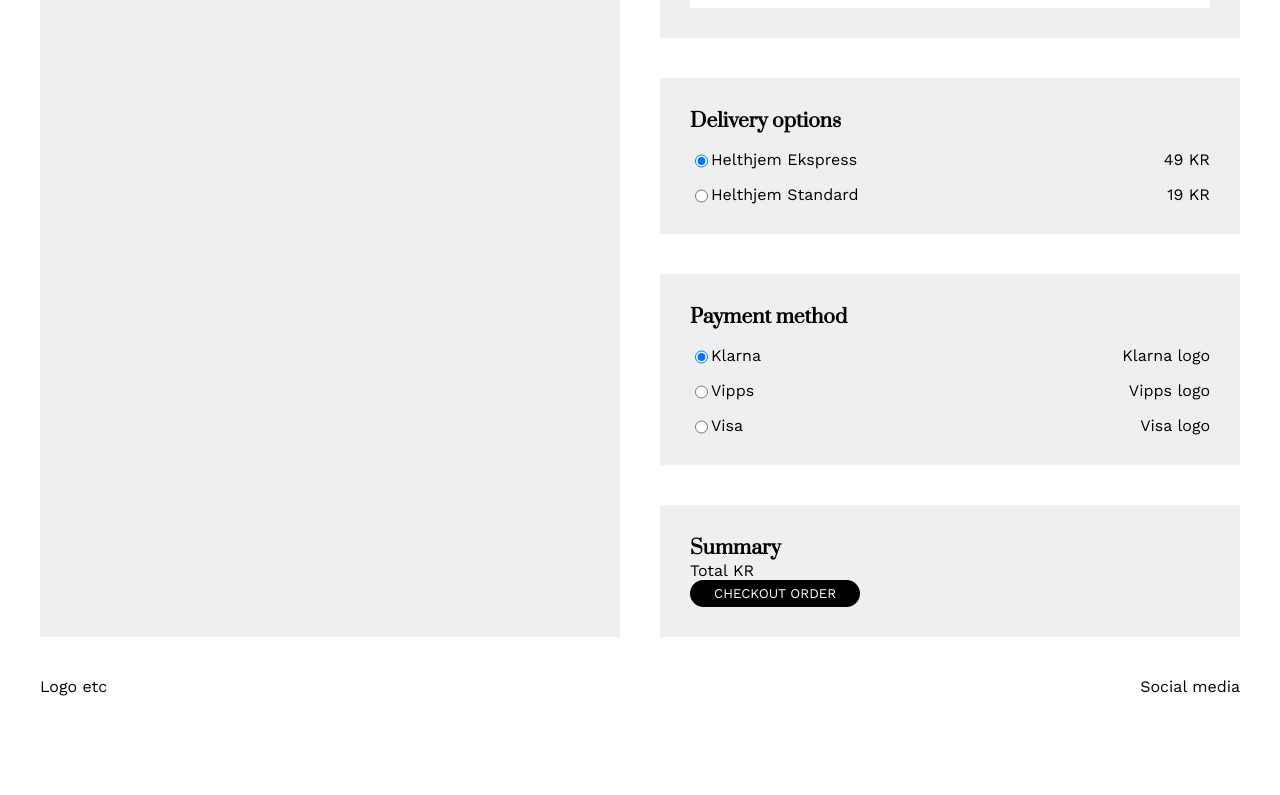
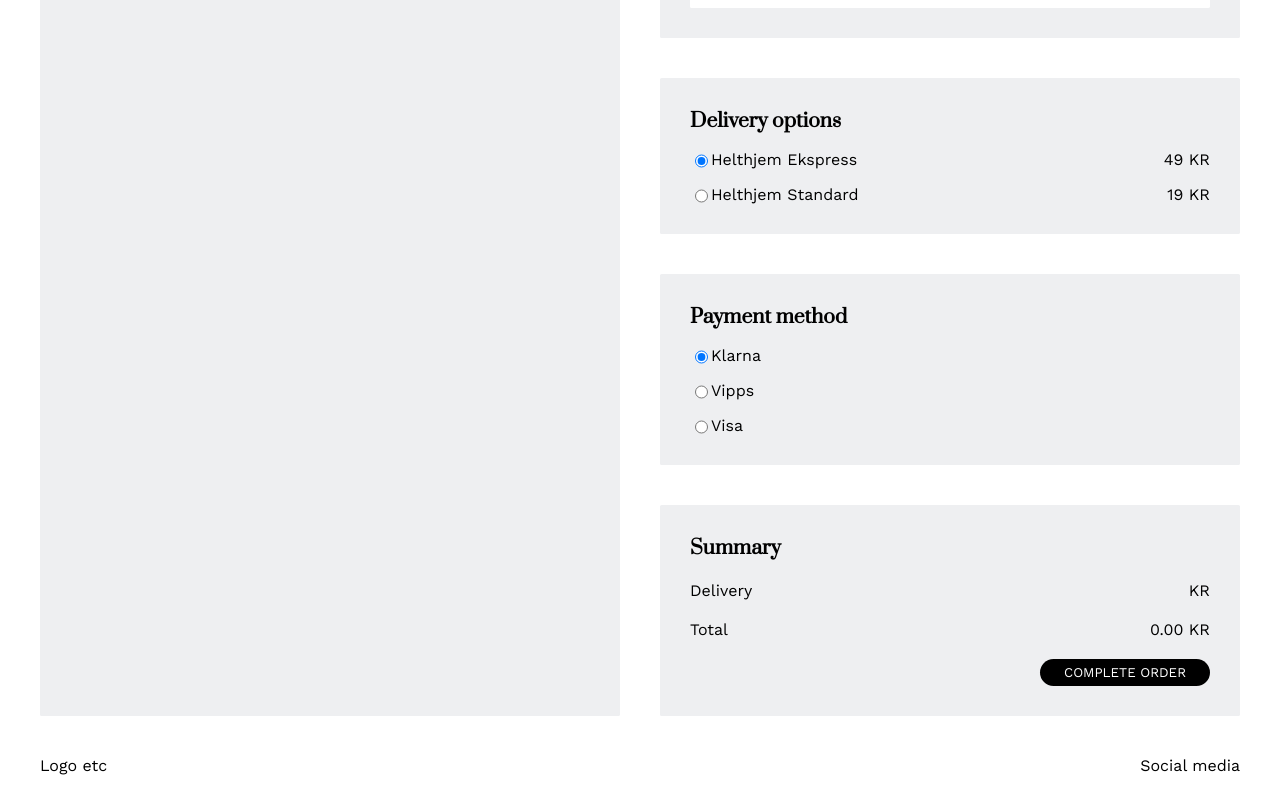
Before and after one commit to asimenstad/javascript-frameworks-ca, a React (Create React App) app: page /checkout in a window 1280 px wide. Shown: the part 520-1315 px from the top of the page. Before the commit the page ends 1236 px from the top, so only its background shows below. Built offline with nearby package versions, Linux system fonts and the light colour scheme.

Commit message:
Added cart total and created checkout success

```diff
--- a/src/App.js
+++ b/src/App.js
@@ -5,6 +5,7 @@ import CheckoutPage from "./pages/CheckoutPage/CheckoutPage.jsx";
 import ProductPage from "./pages/ProductPage/ProductPage";
 import HomePage from "./pages/HomePage/HomePage.jsx";
 import ContactPage from "./pages/ContactPage/ContactPage.jsx";
+import CheckoutSuccessPage from "./pages/CheckoutSuccessPage/CheckoutSuccessPage.jsx";
 
 function App() {
   return (
@@ -15,6 +16,7 @@ function App() {
           <Route path=":id" element={<ProductPage />} />
           <Route path="contact" element={<ContactPage />} />
           <Route path="checkout" element={<CheckoutPage />} />
+          <Route path="checkout-success" element={<CheckoutSuccessPage />} />
         </Route>
       </Routes>
     </div>
--- a/src/pages/CheckoutPage/CheckoutPage.jsx
+++ b/src/pages/CheckoutPage/CheckoutPage.jsx
@@ -2,6 +2,7 @@ import React from "react";
 import { useStore } from "../../hooks/useStore.jsx";
 import { shallow } from "zustand/shallow";
 import * as S from "./CheckoutPage.styles.jsx";
+import { useNavigate } from "react-router-dom";
 
 function CheckoutPage() {
   const { cart, addToCart, removeFromCart, clearCart } = useStore(
@@ -13,6 +14,18 @@ function CheckoutPage() {
     }),
     shallow
   );
+
+  const totalEach = cart.map(({ id, quantity }) => {
+    return id.discountedPrice * quantity;
+  });
+  const total = totalEach.reduce((a, b) => a + b, 0);
+
+  const navigate = useNavigate();
+  const submit = (e) => {
+    e.preventDefault();
+    clearCart();
+    navigate("/checkout-success");
+  };
 
   return (
     <main>
@@ -98,30 +111,34 @@ function CheckoutPage() {
             <div>
               <label htmlFor="klarna">
                 <span>Klarna</span>
-                <span>Klarna logo</span>
               </label>
               <input type="radio" name="payment" value="klarna" id="klarna" defaultChecked />
             </div>
             <div>
               <label htmlFor="vipps">
                 <span>Vipps</span>
-                <span>Vipps logo</span>
               </label>
               <input type="radio" name="payment" value="vipps" id="vipps" />
             </div>
             <div>
               <label htmlFor="visa">
                 <span>Visa</span>
-                <span>Visa logo</span>
               </label>
               <input type="radio" name="payment" value="visa" id="visa" />
             </div>
           </S.RadioDiv>
-          <div>
+          <S.Summary>
             <h2>Summary</h2>
-            <div>Total KR</div>
-            <button>Checkout order</button>
-          </div>
+            <div>
+              <span>Delivery</span>
+              <span> KR</span>
+            </div>
+            <div>
+              <span>Total</span>
+              <span>{total.toFixed(2)} KR</span>
+            </div>
+            <button onClick={submit}>Complete order</button>
+          </S.Summary>
         </S.Form>
       </S.CartWrapper>
     </main>
--- a/src/pages/CheckoutPage/CheckoutPage.styles.jsx
+++ b/src/pages/CheckoutPage/CheckoutPage.styles.jsx
@@ -28,6 +28,23 @@ export const Form = styled.form`
       font-size: 1.2rem;
       margin: 0;
     }
+  }
+`;
+
+export const EmptyCart = styled.div`
+  margin: auto;
+  text-align: center;
+`;
+
+export const BackToShopLink = styled(Link)`
+  background-color: ${(props) => props.theme.color.black};
+  color: ${(props) => props.theme.color.white};
+  border-radius: 1rem;
+  padding: 0.4rem 1.5rem;
+  transition: 0.15s ease-in-out;
+  text-transform: uppercase;
+  :hover {
+    background-color: ${(props) => props.theme.color.pink};
   }
 `;
 
@@ -134,19 +151,12 @@ export const RadioDiv = styled.div`
   }
 `;
 
-export const EmptyCart = styled.div`
-  margin: auto;
-  text-align: center;
-`;
-
-export const BackToShopLink = styled(Link)`
-  background-color: ${(props) => props.theme.color.black};
-  color: ${(props) => props.theme.color.white};
-  border-radius: 1rem;
-  padding: 0.4rem 1.5rem;
-  transition: 0.15s ease-in-out;
-  text-transform: uppercase;
-  :hover {
-    background-color: ${(props) => props.theme.color.pink};
+export const Summary = styled.div`
+  display: flex;
+  flex-direction: column;
+  gap: 20px;
+  > div {
+    display: flex;
+    justify-content: space-between;
   }
 `;
--- a/src/pages/CheckoutSuccessPage/CheckoutSuccessPage.jsx
+++ b/src/pages/CheckoutSuccessPage/CheckoutSuccessPage.jsx
@@ -1,10 +1,13 @@
 import React from "react";
+import * as S from "./CheckoutSuccessPage.styles";
 
 function CheckoutSuccessPage() {
   return (
-    <main>
-      <h1>Checkout Success</h1>
-    </main>
+    <S.Main>
+      <h1>Thank you for you purchase!</h1>
+      <p>You will receive an order confirmation email with details of you order shortly.</p>
+      <S.StyledLink to="/">Continue shopping</S.StyledLink>
+    </S.Main>
   );
 }
 
--- /dev/null
+++ b/src/pages/CheckoutSuccessPage/CheckoutSuccessPage.styles.jsx
@@ -0,0 +1,24 @@
+import { Link } from "react-router-dom";
+import styled from "styled-components";
+
+export const Main = styled.main`
+  padding: 50px 20px;
+  text-align: center;
+  > p {
+    margin: auto;
+    margin-bottom: 40px;
+    max-width: 450px;
+  }
+`;
+
+export const StyledLink = styled(Link)`
+  background-color: ${(props) => props.theme.color.black};
+  color: ${(props) => props.theme.color.white};
+  border-radius: 1rem;
+  padding: 0.4rem 1.5rem;
+  transition: 0.15s ease-in-out;
+  text-transform: uppercase;
+  :hover {
+    background-color: ${(props) => props.theme.color.pink};
+  }
+`;
--- a/src/pages/ProductPage/ProductPage.styles.jsx
+++ b/src/pages/ProductPage/ProductPage.styles.jsx
@@ -20,7 +20,7 @@ export const Section = styled.section`
       margin: 0;
     }
   }
-  @media screen and (min-width: 750px) {
+  @media screen and (min-width: 800px) {
     flex-direction: row-reverse;
     justify-content: flex-end;
     > div {
```
